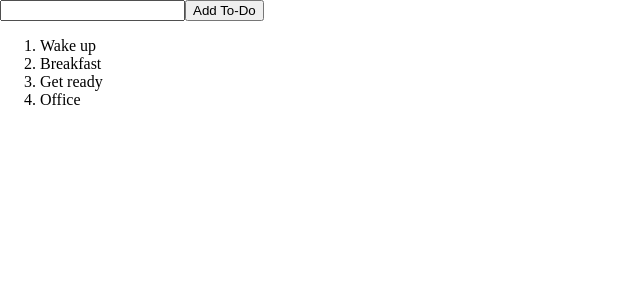
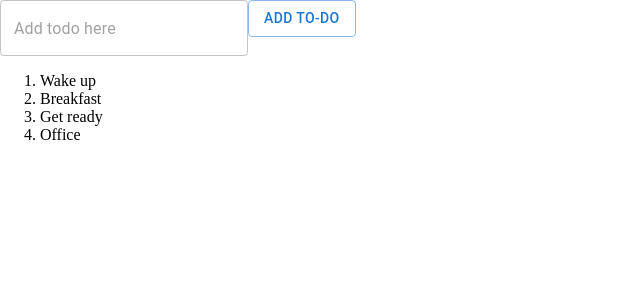
Before and after one commit to sohil37/toDoApp, a React (Vite) app: page / in a window 1280 px wide. Shown: the top 300 px of the page, without its empty margins (0-640 px from the left). Built offline with nearby package versions, Linux system fonts and the light colour scheme.

Commit message:
Implemented material ui

```diff
--- a/src/AddToDo.jsx
+++ b/src/AddToDo.jsx
@@ -1,5 +1,7 @@
 import { Component } from "react";
 import "./stylesheets/AddToDo.css";
+import TextField from "@mui/material/TextField";
+import Button from "@mui/material/Button";
 
 class AddToDo extends Component {
   constructor(props) {
@@ -25,12 +27,15 @@ class AddToDo extends Component {
   render = () => {
     return (
       <form className="AddToDo" onSubmit={this.submitForm}>
-        <input
+        <TextField
           type="text"
           value={this.state.formInput}
           onChange={this.changeFormInput}
+          placeholder="Add todo here"
         />
-        <input type="submit" value="Add To-Do" />
+        <Button type="submit" variant="outlined">
+          Add To-Do
+        </Button>
       </form>
     );
   };
```
